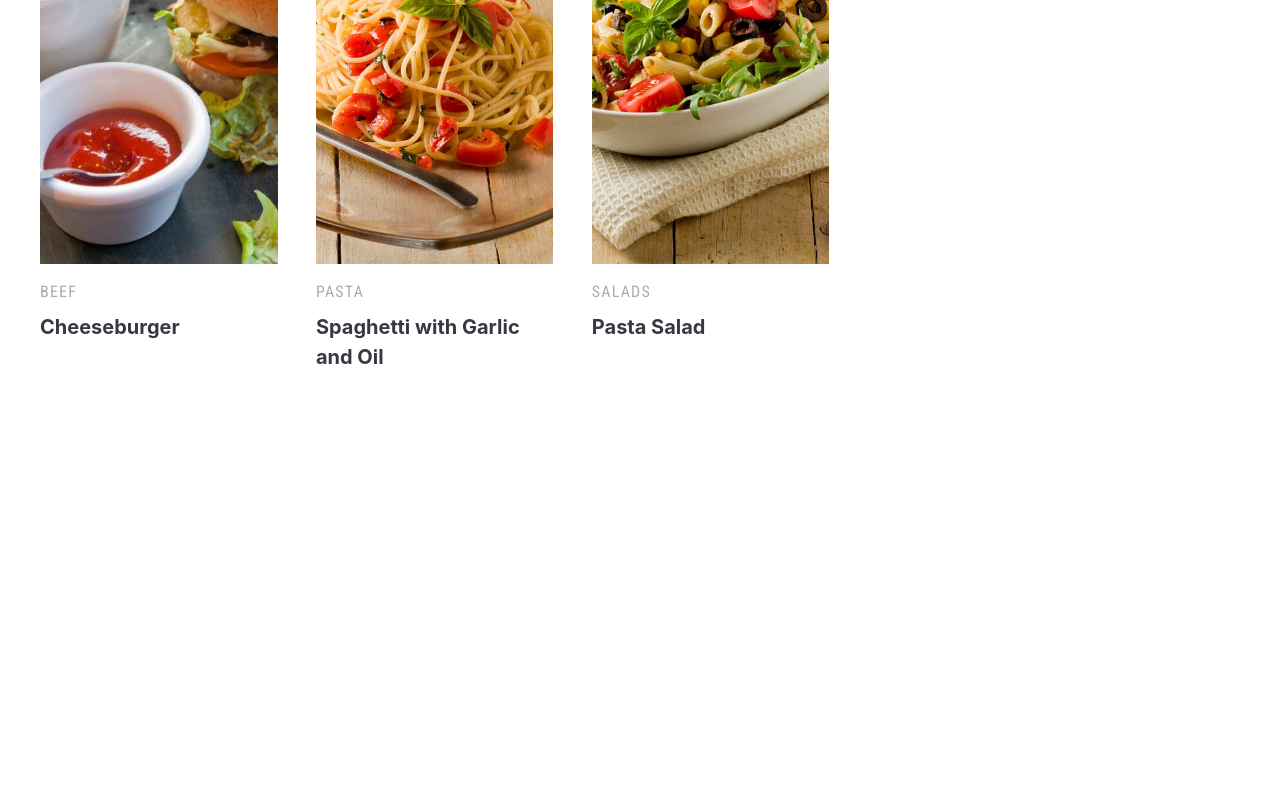
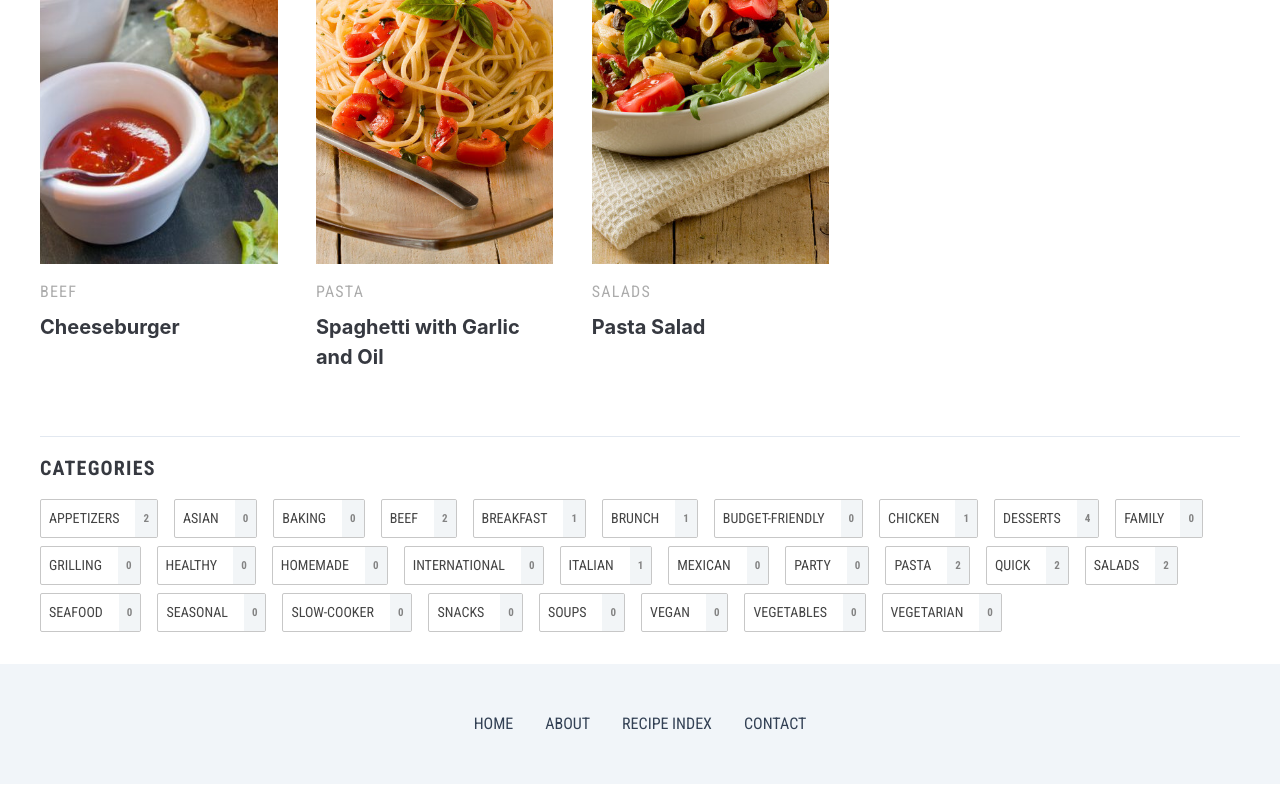
Before and after one commit to CodeSplash7/Foodica, a Next.js app: page /blogs in a window 1280 px wide. Shown: the part 3289-4089 px from the top of the page. Before the commit the page ends 3661 px from the top, so only its background shows below. Built offline with nearby package versions, Linux system fonts and the light colour scheme.

Commit message:
Make Footer > UpperFooter - tags, LowerFooter - navlinks

```diff
--- a/src/app/blogs/layout.tsx
+++ b/src/app/blogs/layout.tsx
@@ -1,6 +1,6 @@
 import Navbar from "@/components/Navbar";
 import Header from "@/components/Header/Header";
-import Sidebar from "@/components/Sidebar";
+import Footer from "@/components/Footer/Footer";
 
 export default async function BlogsPageLayout({
   children
@@ -17,6 +17,7 @@ export default async function BlogsPageLayout({
       >
         {children}
       </div>
+      <Footer />
     </div>
   );
 }
--- a/src/components/Bloglist/Pagination.tsx
+++ b/src/components/Bloglist/Pagination.tsx
@@ -102,7 +102,7 @@ function PaginationButton({
 }) {
   return (
     <Link
-      href={String(btn)}
+      href={`/blogs/${String(btn)}`}
       className={`bg-white h-fit
                     border ${
                       isActive ? "border-[#c7c9cf]" : "border-transparent"
--- a/src/components/Footer.tsx
+++ /dev/null
@@ -1,3 +0,0 @@
-export default function Footer(){
-  return <div></div>
-}
--- /dev/null
+++ b/src/components/Footer/Footer.tsx
@@ -0,0 +1,17 @@
+"use client";
+
+import LowerFooter from "./lower/LowerFooter";
+import UpperFooter from "./upper/UpperFooter";
+
+export default function Footer() {
+  return (
+    <div
+      className={`flex flex-col h-fit w-full
+                  py-[16px] mt-[64px]
+                  border-t border-slate-200`}
+    >
+      <UpperFooter />
+      <LowerFooter />
+    </div>
+  );
+}
--- /dev/null
+++ b/src/components/Footer/lower/LowerFooter.tsx
@@ -0,0 +1,31 @@
+import Link from "next/link";
+import { useAppSelector } from "@/store/store";
+
+export default function LowerFooter() {
+  const links = useAppSelector((state) =>
+    state.pageHeader.navigationMenu.links.filter((link) => !link.isContained)
+  );
+
+  return (
+    <div
+      className={`flex justify-center gap-[32px]
+                  relative mt-[32px] py-[48px] h-fit`}
+    >
+      <div
+        className={`z-10 top-0 absolute
+                    w-screen h-full bg-slate-100`}
+      ></div>
+      {links.map((link) => (
+        <Link
+          key={link.id}
+          className={`duration-150 transition hover:text-slate-500
+                      [font-family:'Roboto_Condensed',sans-serif] text-slate-700
+                      z-20 `}
+          href={link.href}
+        >
+          {link.label}
+        </Link>
+      ))}
+    </div>
+  );
+}
--- /dev/null
+++ b/src/components/Footer/upper/UpperFooter.tsx
@@ -0,0 +1,54 @@
+import { useAppDispatch, useAppSelector } from "@/store/store";
+import Link from "next/link";
+
+export default function UpperFooter() {
+  const tags = useAppSelector((state) => state.tags.tags);
+  return (
+    <div className={`h-fit flex flex-col`}>
+      <div className={`flex flex-col gap-y-[16px]`}>
+        <div
+          className={`text-[rgb(54,57,64)] text-[20px] font-bold [letter-spacing:1.2px] [font-family:'Roboto_Condensed',sans-serif]`}
+        >
+          CATEGORIES
+        </div>
+        <div className={`flex flex-wrap gap-x-[16px] gap-y-[8px]`}>
+          {tags.map((tag) => (
+            <Category key={tag} name={tag} />
+          ))}
+        </div>
+      </div>
+    </div>
+  );
+}
+
+function Category({ name }: { name: string }) {
+  // the number of blogs with the corresponding tag/name
+  const count = useAppSelector(
+    (state) => state.blogs.blogs.filter((blog) => blog.mainTag === name).length
+  );
+  return (
+    <Link
+      href={`/blogs?t=${name.toLocaleLowerCase()}`}
+      className={`bg-white border border-[#c7c7c7] rounded-sm
+                    gap-[8px] flex overflow-hidden
+                    group`}
+    >
+      <span
+        className={`transition duration-150 group-hover:text-[#777]
+                  text-[#444] text-[14px] [font-family:'Roboto_Condensed',sans-serif]
+                  flex items-center justify-center
+                  p-[8px] `}
+      >
+        {name.toUpperCase()}
+      </span>
+      <span
+        className={`transition duration-150 group-hover:text-white group-hover:bg-slate-300
+                text-[#838383] font-bold text-[11px] [font-family:'Roboto_Condensed',sans-serif]
+                bg-[#f2f5f7] p-[8px]
+                flex items-center justify-center`}
+      >
+        {count}
+      </span>
+    </Link>
+  );
+}
--- a/src/components/Header/NavigationLinks/BurgerMenu/BurgerMenu.tsx
+++ b/src/components/Header/NavigationLinks/BurgerMenu/BurgerMenu.tsx
@@ -13,6 +13,10 @@ import { useAppDispatch, useAppSelector } from "@/store/store";
 
 // the button that opens the menu (includes the menu too)
 export default function BurgerMenu() {
+  // hooks
+  const dispatch = useAppDispatch();
+
+  // selectors
   const isOpen = useAppSelector(
     (state) => state.pageHeader.navigationMenu.isBurgerMenuOpen
   );
@@ -21,11 +25,10 @@ export default function BurgerMenu() {
       state.pageHeader.navigationMenu.links.find((l) => l.id === 3)?.links!
         .length
   );
-  const dispatch = useAppDispatch();
-
   const links = useAppSelector(
     (state) => state.pageHeader.navigationMenu.links
   );
+
   const mainLinks = links.filter((link) => !link.isContained);
 
   function handleOpen(open: boolean) {
```
